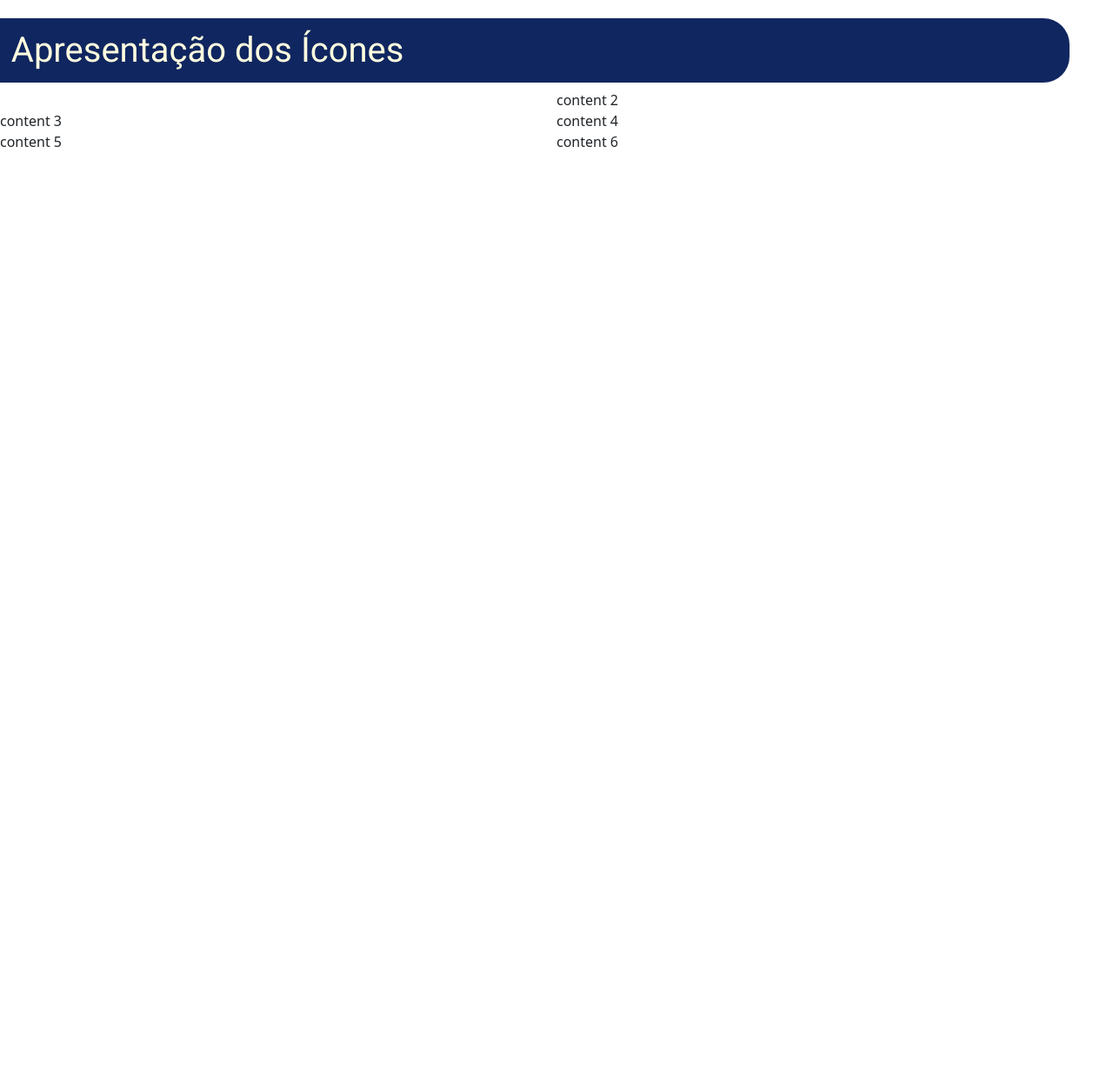
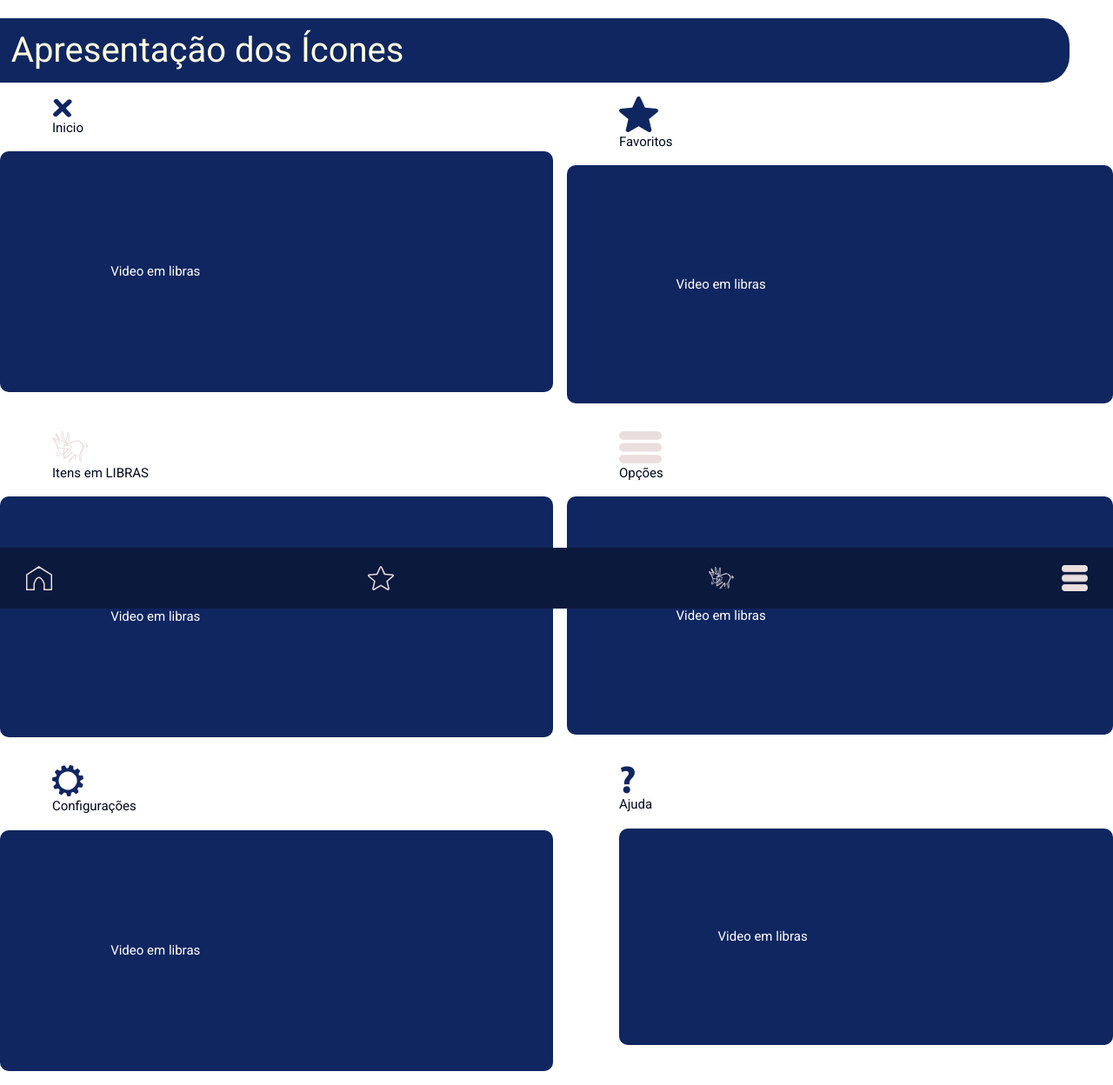
Before and after one commit to HenriqueGouveia1/Co-working, a React app: page /resourcesinlibras in a window 1280 px wide. Shown: the part 100-1348 px from the top of the page at 87% size. Before the commit the page ends 800 px from the top, so only its background shows below. Built offline with nearby package versions, Linux system fonts and the light colour scheme.

Commit message:
alterações no resourcelibras e css e imagens adicionadas

```diff
--- a/src/pages/ResourcesInLibras.js
+++ b/src/pages/ResourcesInLibras.js
@@ -1,4 +1,5 @@
 import NavSearchBar from "../components/NavSearch";
+import NavFooter from "../components/NavFooter";
 
 function ResourcesInLibras() {
     return (
@@ -7,30 +8,53 @@ function ResourcesInLibras() {
             <NavSearchBar />
             <div className="mt-120">
                 <h1 id="wrapperTitle" className="" >Apresentação dos Ícones</h1>
-                <div className="grid-container">
+                <div className="grid-container ml-60 mt-3">
                     <div id="item1" className="grid-item">
+                        <div className="ml-60"><img className="" src="./img/apresentacaohome.svg" alt="Inicio" />
+                        <p>Inicio</p>  </div>
 
+                        <p id="videoemlibras">Video em libras</p>
+                    </div>
+                    <div id="item2" className="grid-item">
+                       <div className="ml-60">
+                       <img src="./img/apresentacaofav.svg" alt="Favoritos" />
+                        <p>Favoritos</p>
+                       </div>
+                        <p id="videoemlibras">Video em libras</p>
+                    </div>
+                    <div className="grid-item">
+                       <div className="ml-60">
+                       <img src="./img/LIBRAS.svg" alt="libras" />
+                        <p>Itens em LIBRAS</p>
+                       </div>
 
+                        <p id="videoemlibras">Video em libras</p>
+                    </div>
+                    <div className="grid-item">
+                       <div className="ml-60">
+                       <img src="./img/OPCOES_1.PNG" alt="opcoes" />
+                        <p>Opções</p>
+                       </div>
+                        <p id="videoemlibras">Video em libras</p>
+                    </div>
+                    <div className="grid-item">
+                        <div className="ml-60">
+                        <img src="./img/apresentacaoengrenagem.svg" alt="engrenagem" />
+                        <p>Configurações</p>
+                        </div>
+                        <p id="videoemlibras">Video em libras</p>
 
                     </div>
-                    <div id="item2"  className="grid-item">
-                        content 2
-                    </div>
                     <div className="grid-item">
-                        content 3
-                    </div>
-                    <div className="grid-item">
-                        content 4
-                    </div>
-                    <div className="grid-item">
-                        content 5
-                    </div>
-                    <div className="grid-item">
-                        content 6
+                       <div className="ml-60">
+                       <img src="./img/pergunta 4.png" alt="ajuda" />
+                        <p>Ajuda</p>
+                        <p id="videoemlibras">Video em libras</p>
+                       </div>
                     </div>
                 </div>
             </div>
-
+            <NavFooter/>
         </div>
 
     );
--- a/src/styles/_style.scss
+++ b/src/styles/_style.scss
@@ -94,6 +94,9 @@ select::placeholder {
 
 .grid-container {
   display: grid;
+  margin: 0 auto;
+  display: grid;
+  grid-gap: 1rem;
 }
 
 #item1 {
@@ -105,9 +108,6 @@ select::placeholder {
 #item3 {
   grid-row: 1/3;
 }
-
-
-
 
 .Search {
   border-bottom-style: solid !important;
@@ -305,3 +305,14 @@ select::placeholder {
   background-color: #b7b7b3;
 
 }
+
+
+#videoemlibras{
+  background-color: #102660;
+  border-color: #102660;
+  color: white;
+  border-radius: 30px;
+  padding: 20% 20% ;
+  font-family: "Roboto" !important;
+  border-radius: 10px !important;
+}
```
Also changed, not shown: public/img/ApresentacaoAjuda/Vector-1.svg (added), public/img/ApresentacaoAjuda/Vector.svg (added), public/img/ApresentacaoEngrenagem.svg (added), public/img/ApresentacaoFav.svg (added), public/img/ApresentacaoHome.svg (added), public/img/ApresentacaoLibras/Vector-1.svg (added), public/img/ApresentacaoLibras/Vector-2.svg (added), public/img/ApresentacaoLibras/Vector-3.svg (added), public/img/ApresentacaoLibras/Vector-4.svg (added), public/img/ApresentacaoLibras/Vector-5.svg (added), public/img/ApresentacaoLibras/Vector.svg (added), public/img/ApresentacaoOptions/Vector-1.svg (added), public/img/ApresentacaoOptions/Vector-2.svg (added), public/img/ApresentacaoOptions/Vector.svg (added), 3 other files.
